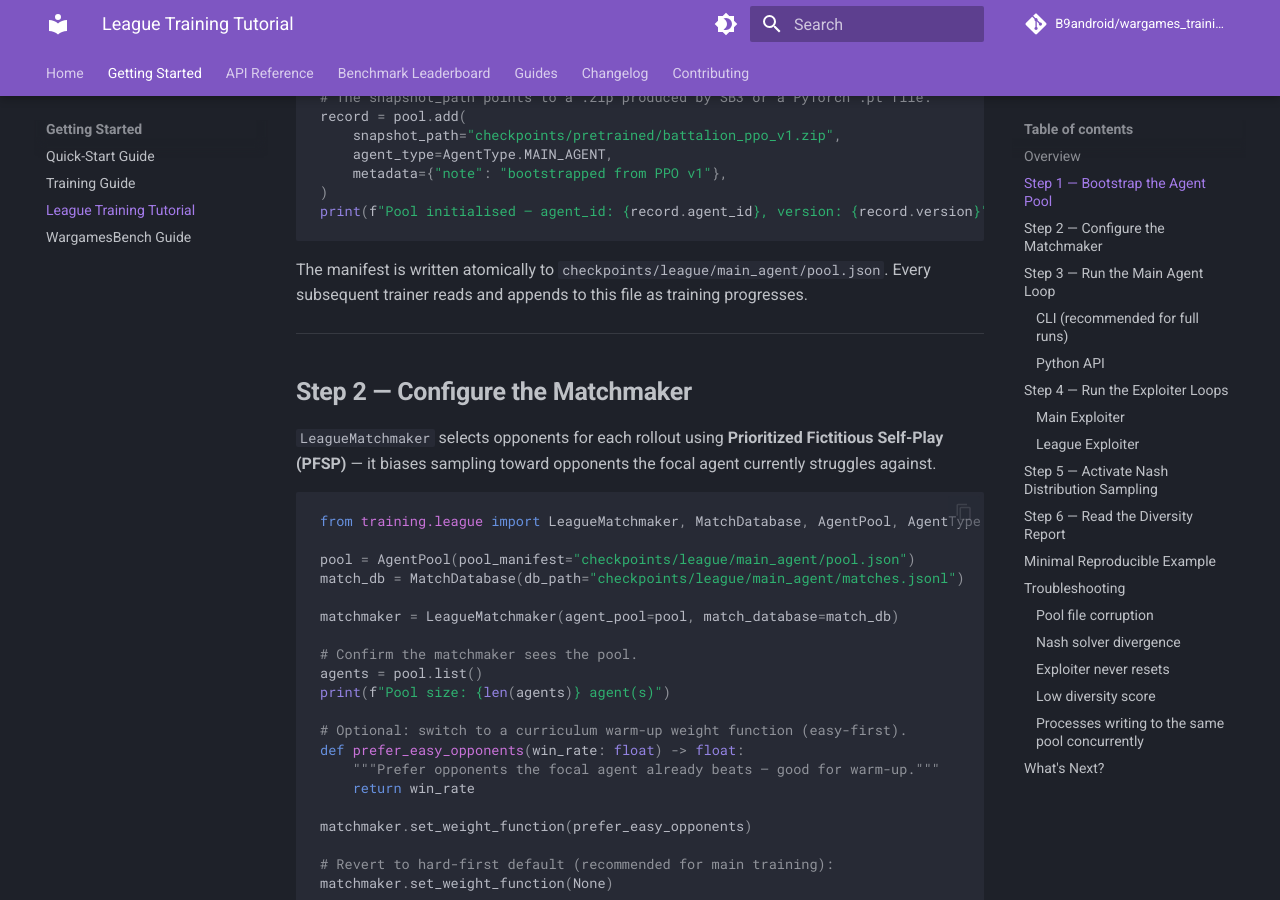
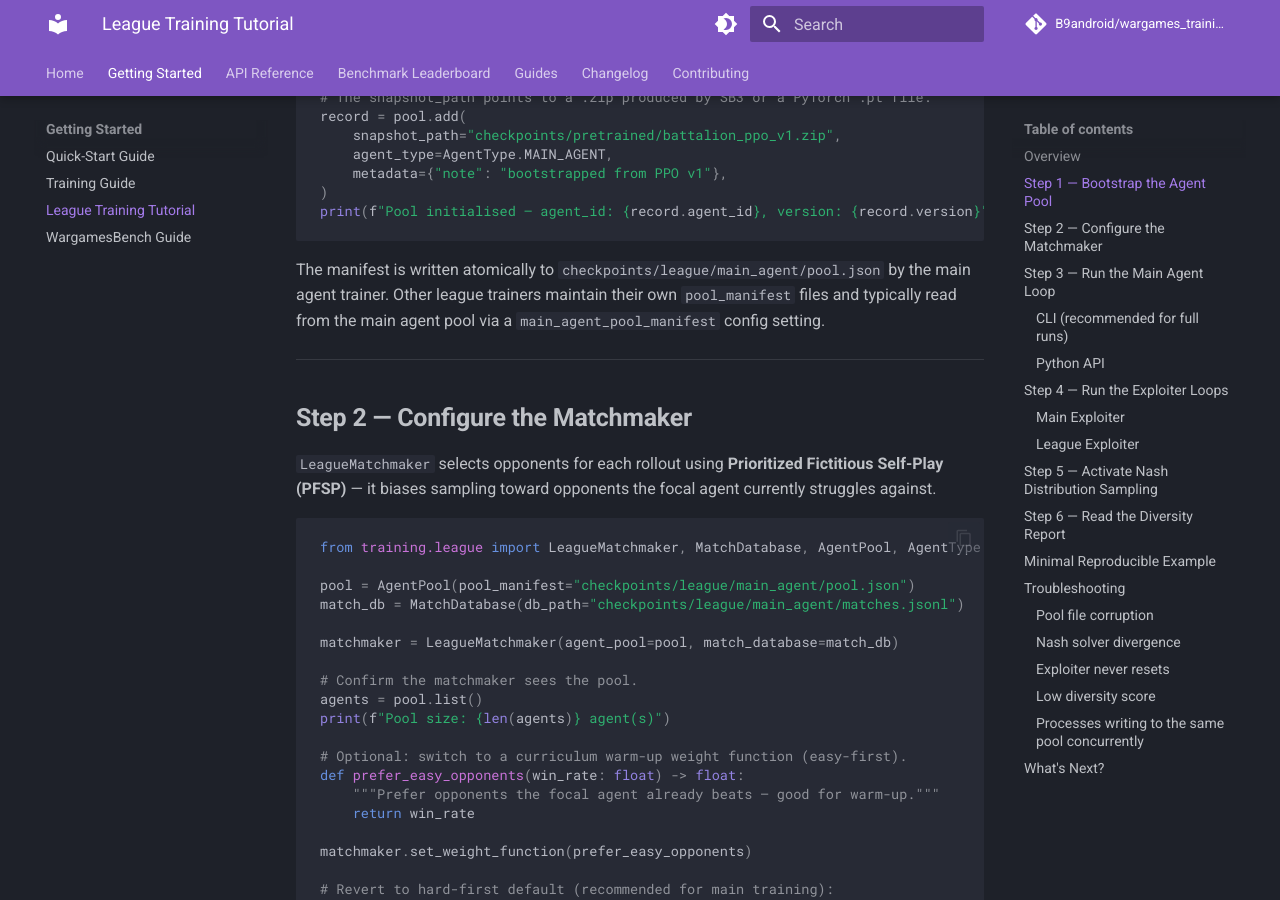
Before and after one commit to B9android/wargames_training, an MkDocs documentation site: the page built from docs/tutorials/league_training.md, in a window 1280 px wide and 900 px high, scrolled down 1230 px. Built offline with MkDocs 1.6.1 and Material for MkDocs 9.7.7, drawn with Linux system fonts in a browser that asks for light colours; comment, search, counter and statistics services are not loaded.

Commit message:
Update docs/tutorials/league_training.md
Co-authored-by: Copilot <175728472+Copilot@users.noreply.github.com>

````diff
--- a/docs/tutorials/league_training.md
+++ b/docs/tutorials/league_training.md
@@ -55,9 +55,9 @@ record = pool.add(
 print(f"Pool initialised — agent_id: {record.agent_id}, version: {record.version}")
 ```
 
-The manifest is written atomically to `checkpoints/league/main_agent/pool.json`.
-Every subsequent trainer reads and appends to this file as training progresses.
-
+The manifest is written atomically to `checkpoints/league/main_agent/pool.json` by the
+main agent trainer. Other league trainers maintain their own `pool_manifest` files and
+typically read from the main agent pool via a `main_agent_pool_manifest` config setting.
 ---
 
 ## Step 2 — Configure the Matchmaker
````
